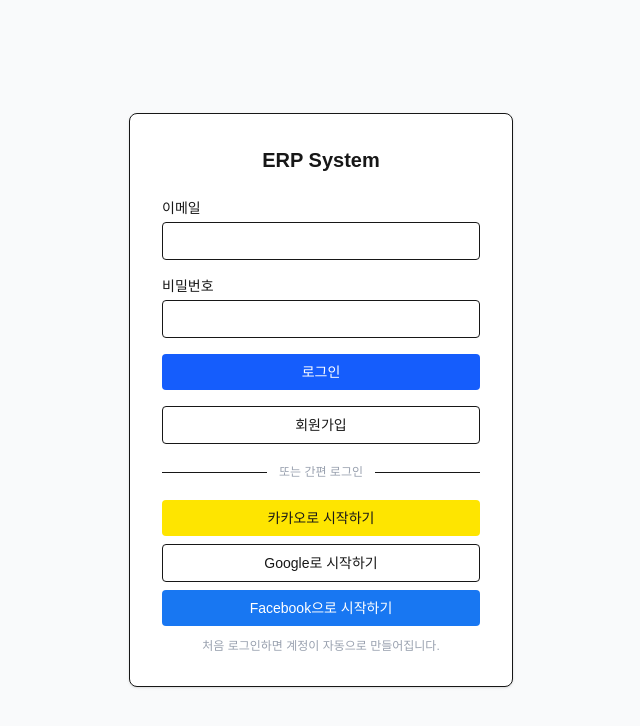
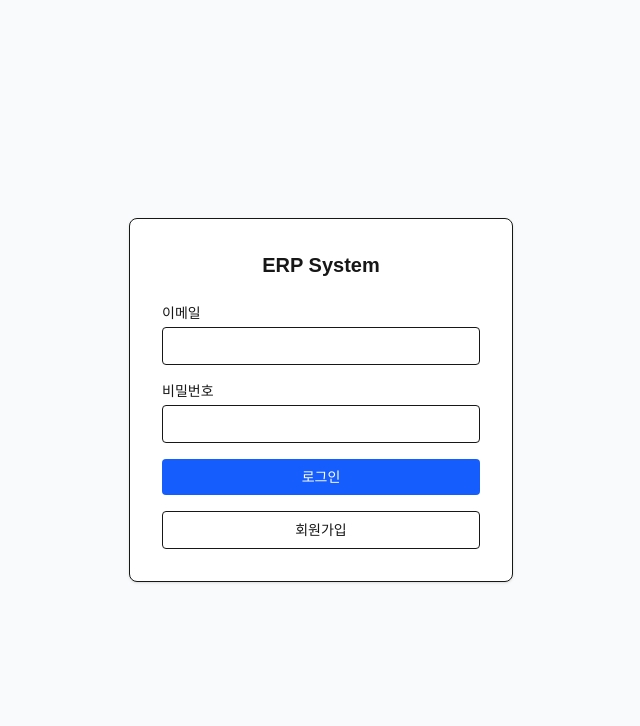
Before and after one commit to parkdongchun-77/ERP, a Next.js app: page /login in a window 1280 px wide. Shown: the top 726 px of the page, without its empty margins (319-959 px from the left). Built offline with nearby package versions, Linux system fonts and the light colour scheme.

Commit message:
소셜 로그인 버튼을 NEXT_PUBLIC_ENABLE_SOCIAL_LOGIN 플래그로 숨김(기능 유지)

```diff
--- a/src/app/login/page.tsx
+++ b/src/app/login/page.tsx
@@ -1,5 +1,7 @@
-// 로그인/가입 페이지 (이메일 + 카카오/구글/페이스북 소셜 로그인)
+// 로그인/가입 페이지. 소셜 로그인은 NEXT_PUBLIC_ENABLE_SOCIAL_LOGIN=true일 때만 노출(기능은 유지)
 import { signIn, signUp, signInWithProvider } from "./actions";
+
+const SOCIAL_LOGIN_ENABLED = process.env.NEXT_PUBLIC_ENABLE_SOCIAL_LOGIN === "true";
 
 export default async function LoginPage({
   searchParams,
@@ -57,6 +59,8 @@ export default async function LoginPage({
           </button>
         </form>
 
+        {SOCIAL_LOGIN_ENABLED && (
+          <>
             <div className="my-5 flex items-center gap-3">
               <hr className="flex-1" />
               <span className="text-xs text-gray-400">또는 간편 로그인</span>
@@ -92,6 +96,8 @@ export default async function LoginPage({
             <p className="mt-3 text-center text-xs text-gray-400">
               처음 로그인하면 계정이 자동으로 만들어집니다.
             </p>
+          </>
+        )}
       </div>
     </main>
   );
```
Lines whose indentation alone changed are shown as unchanged.
